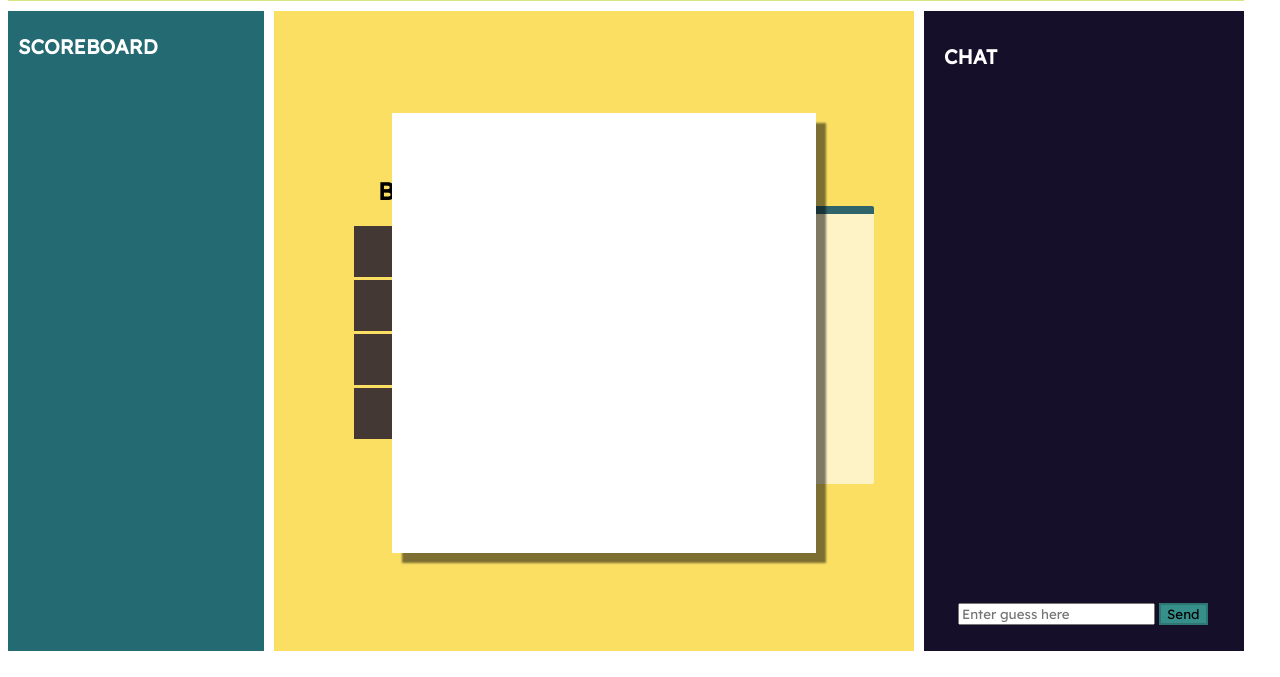
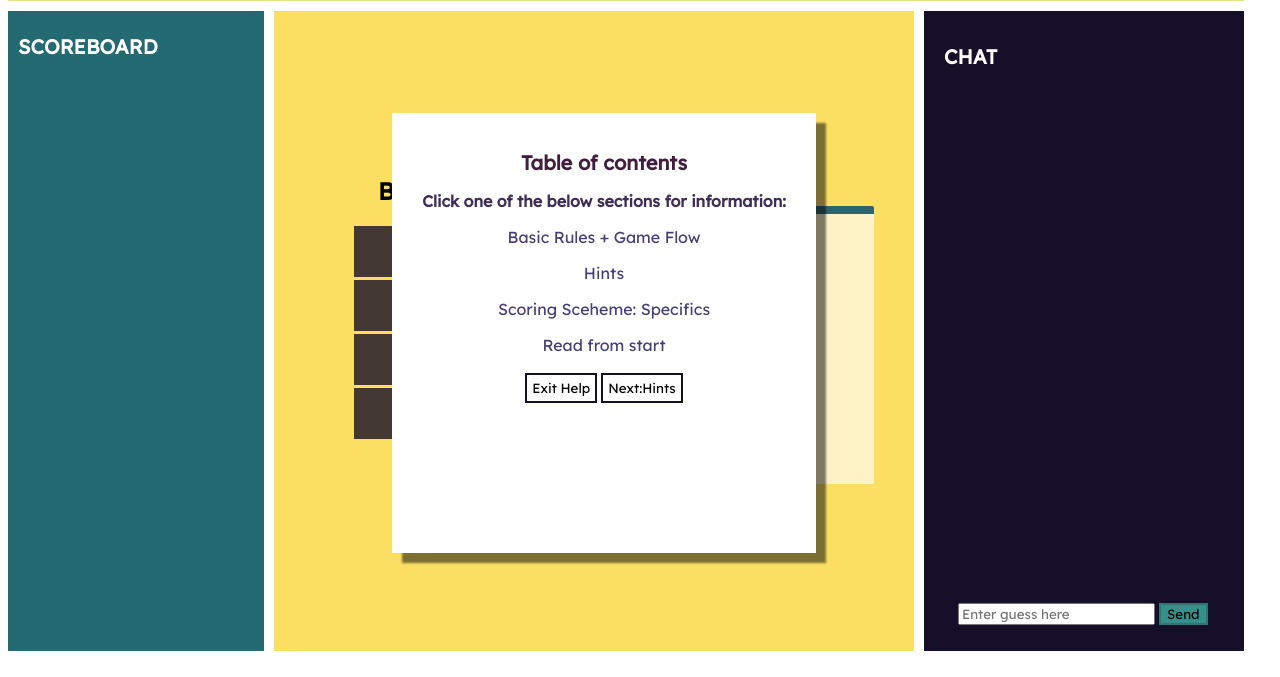
Before and after one commit to ShiLGit/skrobbl, a website: page public/game.html in a window 1280 px wide. Both pictures are taken after a click on the button "HELP". Shown: the part 127-804 px from the top of the page. Drawn offline with nearby package versions, Linux system fonts and the light colour scheme; no server answers.

Commit message:
disabled exiting by clicking anywhere on tutorial notifs

```diff
--- a/public/css/game.css
+++ b/public/css/game.css
@@ -347,7 +347,6 @@ h4{
   font-family: Lexend Deca;
   text-align: center;
   box-shadow: 10px 10px 2px rgba(0, 0, 0, 0.5);
-  overflow-y: scroll;
 }
 #notif h6{
   position: absolute;
--- a/public/game.html
+++ b/public/game.html
@@ -69,11 +69,6 @@
 </div>
 
 <!--INSTANTIATED-->
-<div id = "notif" class = "animated bounceIn" data-exit-type = "click">
-
-
-</div>
-
 <div id = "modal">
   <span id = "modal-content">
     <h2>Choose a word<br/>(you have 20s or you'll get kicked for afk): </h2>
@@ -93,6 +88,11 @@
     <p class = "hint-text">{{text}}</p>
   </div>
 </script><br/>
+
+<div id = "notif" class = "animated bounceIn" data-exit-type = "click">
+
+
+</div>
 
 <!--HELP SLIDES-->
 <script class = "help-slides" type = "text/html">
@@ -149,6 +149,7 @@
 <script id = "default-slide" type = "text/html">
   <h2 id = "notif-header">Game has ended!</h2>
   <p id = "notif-body">Winner: ME!!!!!!!!</p>
+  <h6>Click anywhere on this notification to close it</h6>
 </script>
 
 <script src = "/socket.io/socket.io.js"></script>
--- a/public/js/game.js
+++ b/public/js/game.js
@@ -203,6 +203,7 @@ $notifBox.onclick = ()=>{
 //create a notification
 const notification = (titleText, bodyText, special)=>{
   $notifBox.style.backgroundColor = 'white'
+  $notifBox.setAttribute('data-exit-type','click')
 
   const html = document.getElementById('default-slide').innerHTML
   $notifBox.innerHTML = html
@@ -228,6 +229,10 @@ const notification = (titleText, bodyText, special)=>{
 
 const tutorial = ()=>{
   //display a help notification that doesn't have a timeout
+  $notifBox.setAttribute('data-exit-type', '')
+  $notifBox.style.backgroundColor = "white"
+  $notifBox.style.overflowY = "scroll"
+
   const html = document.getElementsByClassName('help-slides')[0].innerHTML
   $notifBox.innerHTML = html
   clearInterval(notifTimer)//make sure help screen doesn't time out because ot previous notification() calls that set a timeout
@@ -477,8 +482,7 @@ const resetUI = ()=>{
 }
 
 document.getElementById('help').onclick = ()=>{
-
-  notification("", "" , 'help')
+  tutorial()
 }
 
 }());//end of iife
```
